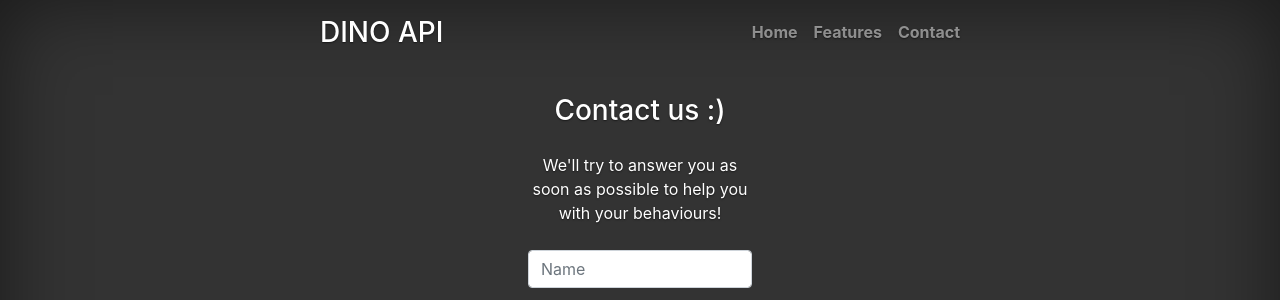
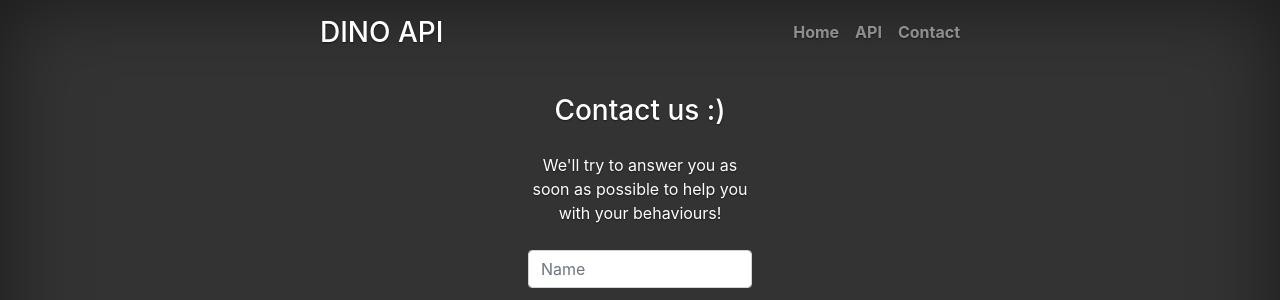
Before and after one commit to Projekt-DINO/django_first_steps, a Django app: page /contact/ in a window 1280 px wide. Shown: the top 300 px of the page. Run offline with Django 3.2, Linux system fonts and the light colour scheme; some libraries are stand-ins or nearby versions.

Commit message:
added API route to nav bar

```diff
--- a/dino/contact/templates/contact/contact.html
+++ b/dino/contact/templates/contact/contact.html
@@ -8,7 +8,7 @@
           <a href="/"><h3 class="masthead-brand">DINO API</h3></a>
           <nav class="nav nav-masthead justify-content-center">
             <a class="nav-link " href="/">Home</a>
-            <a class="nav-link" href="#">Features</a>
+            <a class="nav-link" href="/stocks">API</a>
             <a class="nav-link" href="/contact">Contact</a>
           </nav>
         </div>
--- a/dino/index/templates/index/home.html
+++ b/dino/index/templates/index/home.html
@@ -8,7 +8,7 @@
           <a href="/"><h3 class="masthead-brand">DINO API</h3></a>
           <nav class="nav nav-masthead justify-content-center">
             <a class="nav-link active" href="/">Home</a>
-            <a class="nav-link" href="">Stuff</a>
+            <a class="nav-link" href="/stocks">API</a>
             <a class="nav-link" href="/contact">Contact</a>
           </nav>
         </div>
```
